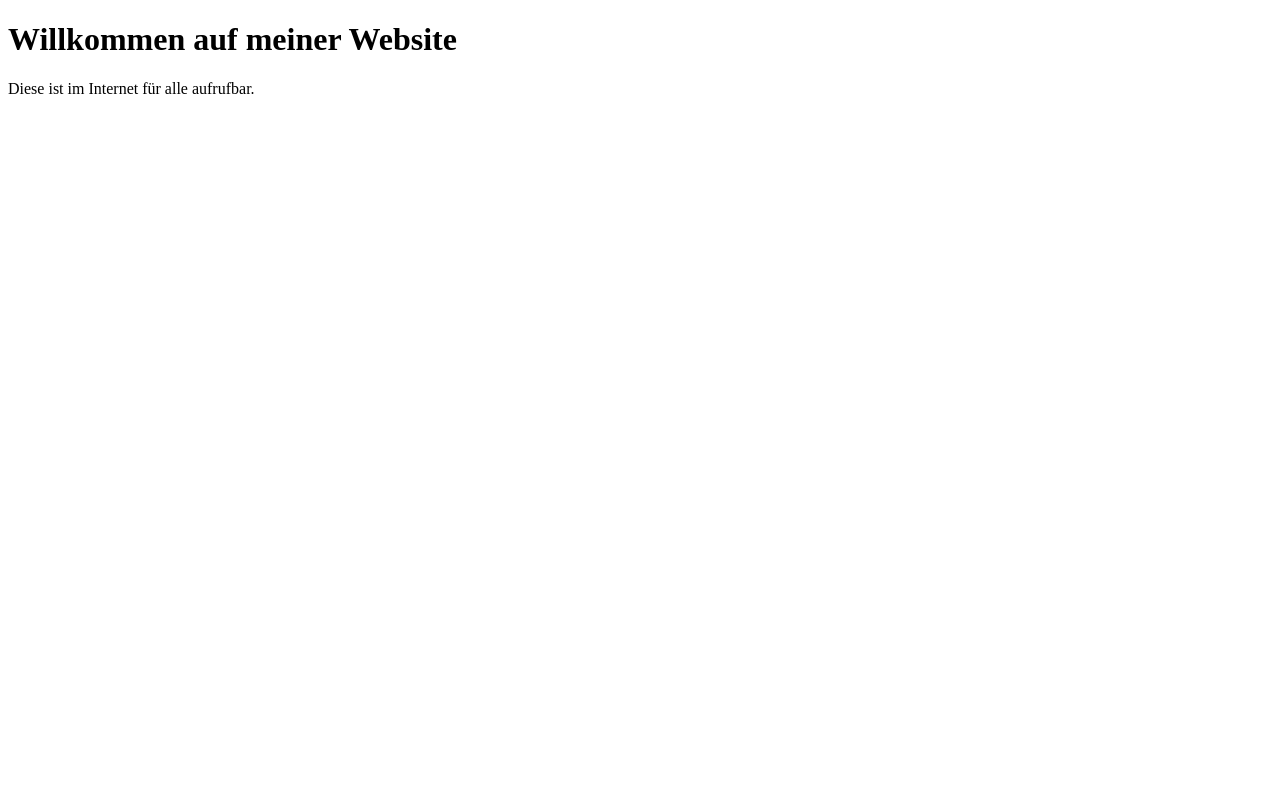
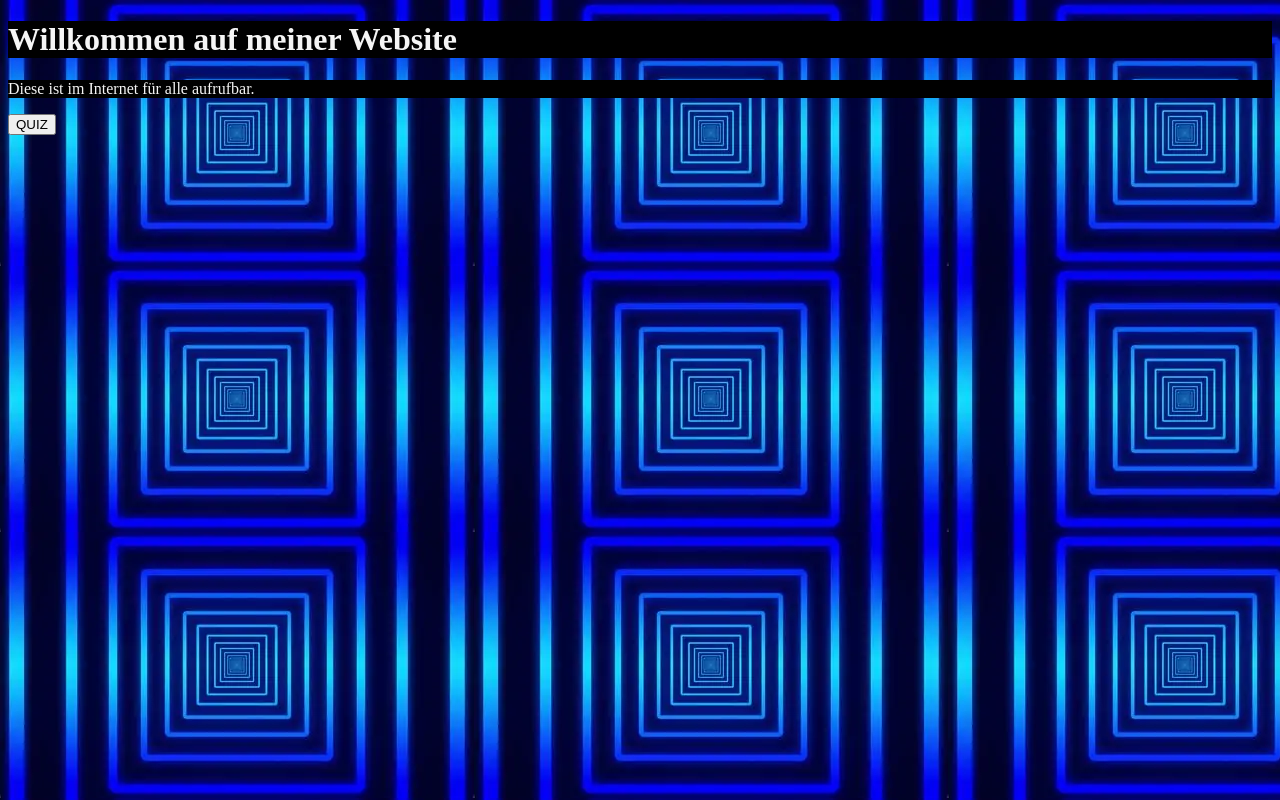
Before and after one commit to driedstate/driedstate.github.io, a plain HTML site: page index.html in a window 1280 px wide. Drawn offline with Linux system fonts and the light colour scheme.

Commit message:
Add files via upload

```diff
--- a/index.html
+++ b/index.html
@@ -6,7 +6,9 @@
     <title>Meine erste Website online</title>
 </head>
 <body>
+      <link rel="stylesheet" href="style.css" />
     <h1>Willkommen auf meiner Website</h1>
     <p>Diese ist im Internet für alle aufrufbar.</p>
+     <a href="https://driedstate.github.io/anfang"><button>QUIZ</button></a>
 </body>
 </html>
--- a/style.css
+++ b/style.css
@@ -3,3 +3,12 @@ body {
    background-image: url(OIP.webp)
 
 }
+p {color:whitesmoke;
+background-color: black;}
+a {color:whitesmoke;
+background-color: black;}
+
+h1 {color:whitesmoke;
+background-color: black;}
+h3 {color:whitesmoke;
+background-color: black;}
```
Also changed, not shown: anfang.html (+2 -0 lines).
